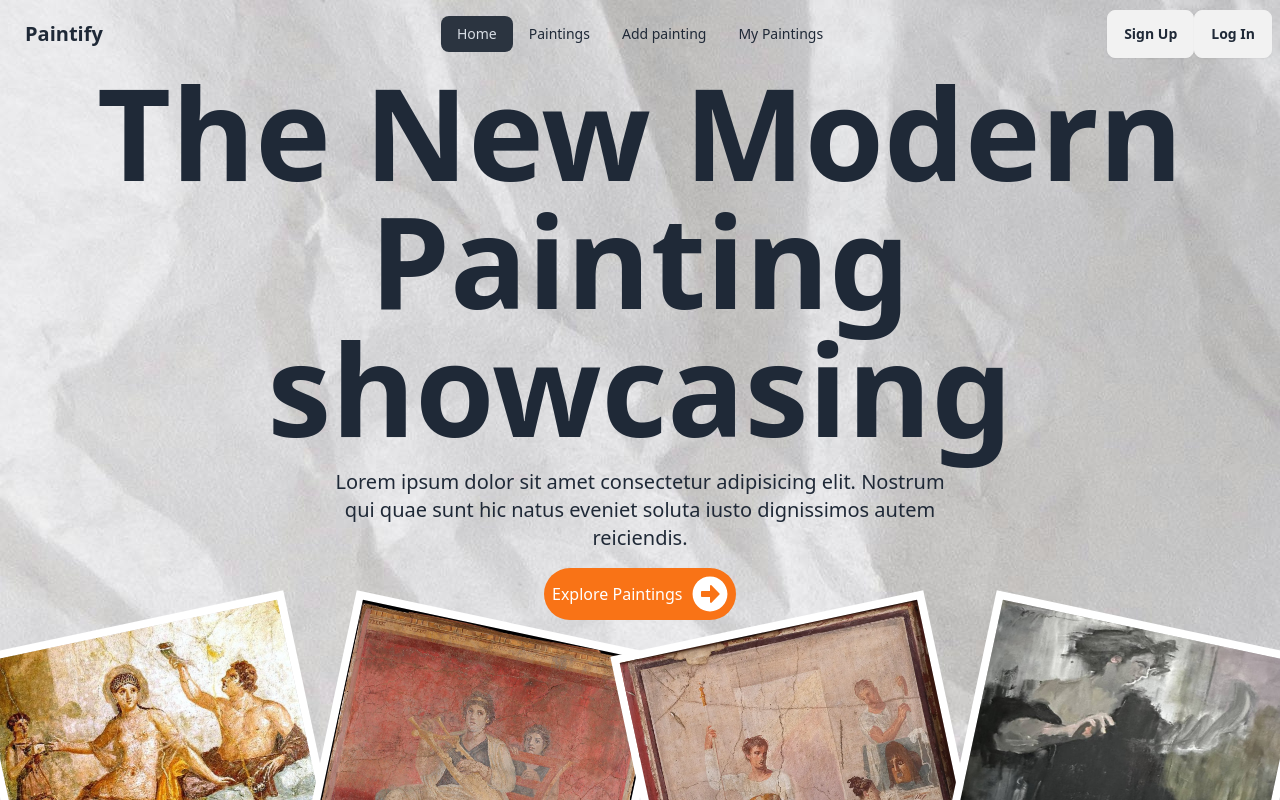
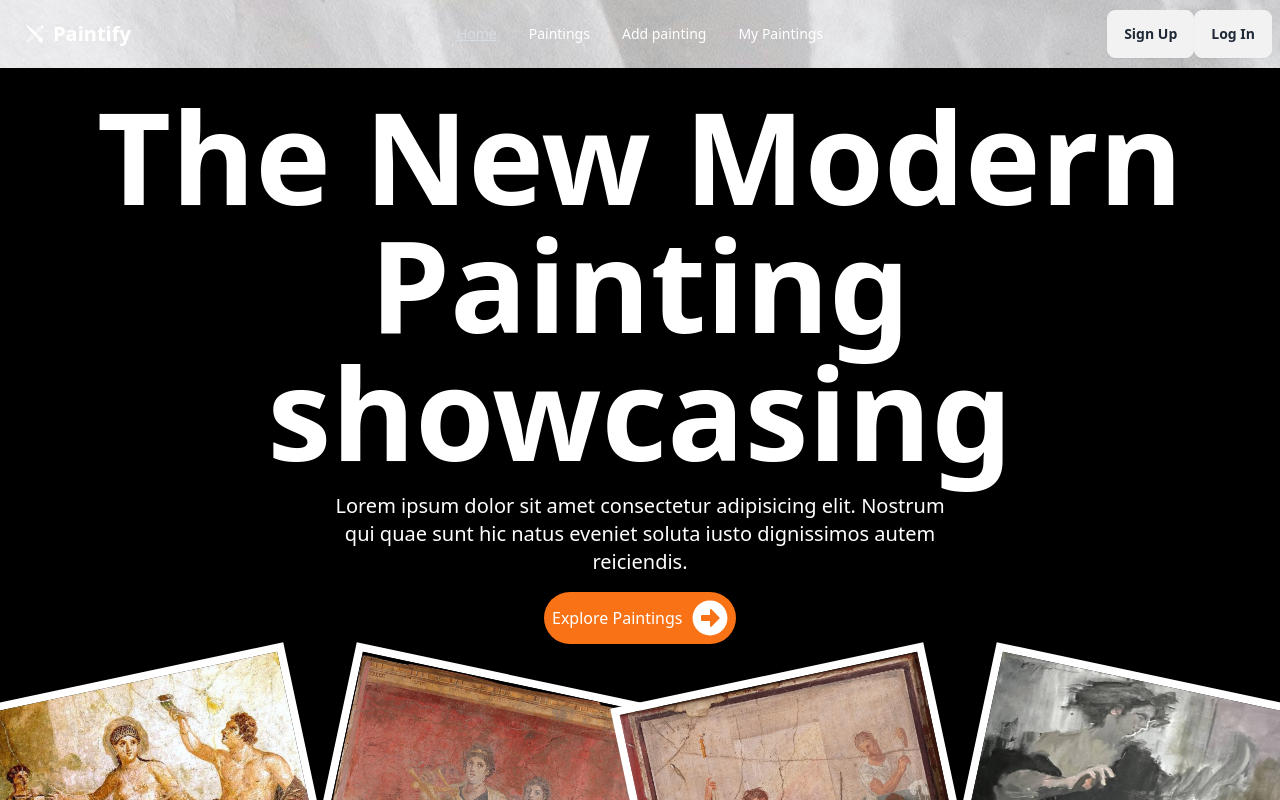
Before and after one commit to Saidur-shemanto/Art-n-Craft-client, a React (Vite) app: page / in a window 1280 px wide. Shown: the top 800 px of the page. Built offline with nearby package versions, Linux system fonts and the light colour scheme; no server answers.

Commit message:
did a bit homepage designing

```diff
--- a/src/components/home/Banner.jsx
+++ b/src/components/home/Banner.jsx
@@ -3,9 +3,9 @@ import Button from '../reused/Button';
 
 const Banner = () => {
     return (
-        <div className='text-center'>
-            <p className='text-9xl font-extrabold mb-4'>The New Modern Painting showcasing</p>
-            <p className='mb-4 text-xl font-medium w-1/2 mx-auto'>Lorem ipsum dolor sit amet consectetur adipisicing elit. Nostrum qui quae sunt hic natus eveniet soluta iusto dignissimos autem reiciendis.</p>
+        <div className='text-center  mx-auto container pt-6'>
+            <p className='text-9xl font-extrabold mb-4 text-white'>The New Modern Painting showcasing</p>
+            <p className='mb-4 text-xl font-medium w-1/2 mx-auto text-white'>Lorem ipsum dolor sit amet consectetur adipisicing elit. Nostrum qui quae sunt hic natus eveniet soluta iusto dignissimos autem reiciendis.</p>
             <div className='w-48 mx-auto'><Button text='Explore Paintings'></Button></div>
 
         </div>
--- a/src/components/home/HomePage.jsx
+++ b/src/components/home/HomePage.jsx
@@ -2,12 +2,18 @@ import React from 'react';
 import Banner from './Banner';
 import ImageBanner from './ImageBanner';
 import TextSection from './TextSection';
+import bgImage from '../../assets/New Project.png'
 
 const HomePage = () => {
     return (
         <div>
-            <Banner></Banner>
-            <ImageBanner></ImageBanner>
+            <div style={{ backgroundImage: `url(${bgImage})` }}
+                className='bg-no-repeat bg-cover bg-center w-full' >
+                <Banner></Banner>
+                <ImageBanner></ImageBanner>
+
+            </div>
+
             <TextSection></TextSection>
 
         </div>
--- a/src/components/home/ImageBanner.jsx
+++ b/src/components/home/ImageBanner.jsx
@@ -6,7 +6,7 @@ import rome4 from '../../assets/Rome4.png'
 
 const ImageBanner = () => {
     return (
-        <div className='flex'>
+        <div className='flex  mx-auto container pt-7'>
             <img className='w-1/4 aspect-square -rotate-12 border-8 border-white' src={rome1} alt="" />
             <img className='w-1/4 aspect-square rotate-12 border-8 border-white' src={rome2} alt="" />
             <img className='w-1/4 aspect-square -rotate-12 border-8 border-white' src={rome3} alt="" />
--- a/src/components/home/TextSection.jsx
+++ b/src/components/home/TextSection.jsx
@@ -3,7 +3,7 @@ import Button from '../reused/Button';
 
 const TextSection = () => {
     return (
-        <div className='flex justify-center items-center mt-20'>
+        <div className='flex justify-center items-center mt-40 container mx-auto'>
             <div className='text-7xl font-extrabold'>Explore Together About Arts</div>
             <div className='space-y-4'>
                 <p>Lorem, ipsum dolor sit amet consectetur adipisicing elit. Laboriosam optio rem sapiente corporis mollitia? Quae recusandae quis quisquam laudantium tempora.</p>
--- a/src/components/shared/header/Navbar.jsx
+++ b/src/components/shared/header/Navbar.jsx
@@ -1,16 +1,17 @@
 import React, { useContext } from 'react';
 import { Link, NavLink } from 'react-router-dom';
 import { AuthContext } from '../../../authentication/AuthProvider';
+import { GiPencilBrush } from "react-icons/gi";
 
 const Navbar = () => {
     const { user, logout } = useContext(AuthContext)
     console.log(user)
 
     const navlist = <>
-        <li><NavLink to='/'>Home</NavLink></li>
-        <li> <NavLink to='/art-and-crafts'>Paintings</NavLink></li>
-        <li> <NavLink to='/add-anc'>Add painting</NavLink></li>
-        <li><NavLink to={`/myAnC/${user?.uid}`}>My Paintings</NavLink></li>
+        <li><NavLink to='/' className='text-white navlist'>Home</NavLink></li>
+        <li> <NavLink to='/art-and-crafts' className='text-white navlist'>Paintings</NavLink></li>
+        <li> <NavLink to='/add-anc' className='text-white navlist'>Add painting</NavLink></li>
+        <li><NavLink to={`/myAnC/${user?.uid}`} className='text-white navlist'>My Paintings</NavLink></li>
     </>
     const handleLogOut = () => [
         logout()
@@ -18,7 +19,8 @@ const Navbar = () => {
             .then()
     ]
     return (
-        <div className="navbar bg-transparent">
+        <div className='bg-transparent'>
+            <div className="navbar bg-transparent container mx-auto">
                 <div className="navbar-start">
                     <div className="dropdown">
                         <div tabIndex={0} role="button" className="btn btn-ghost lg:hidden">
@@ -42,7 +44,7 @@ const Navbar = () => {
 
                         </ul>
                     </div>
-                <Link to='/' className="btn btn-ghost text-xl">Paintify</Link>
+                    <Link to='/' className="btn btn-ghost text-xl text-white"><GiPencilBrush />Paintify</Link>
                 </div>
                 <div className="navbar-center hidden lg:flex">
                     <ul className="menu menu-horizontal px-1">
@@ -51,7 +53,7 @@ const Navbar = () => {
                     </ul>
                 </div>
                 {user ?
-                <div className="navbar-end">
+                    <div className="navbar-end gap-2">
                         <div className="avatar">
                             <div className="w-10 rounded-full">
                                 <img
@@ -59,8 +61,8 @@ const Navbar = () => {
                                     src={user.photoURL} />
                             </div>
                         </div>
-                    <p>{user.displayName}</p>
-                    <button className='btn bg-black' onClick={handleLogOut}>logout</button>
+                        <p className='text-white font-medium text-lg'>{user.displayName}</p>
+                        <button className='btn bg-white ' onClick={handleLogOut}>logout</button>
                     </div> :
                     <div className="navbar-end">
                         <Link to='/signup' className="btn">Sign Up</Link>
@@ -70,6 +72,7 @@ const Navbar = () => {
 
 
             </div>
+        </div>
     );
 };
 
--- a/src/index.css
+++ b/src/index.css
@@ -5,3 +5,14 @@
 body {
     background-image: url('../src/assets/bg.jpg');
 }
+
+.navlist:hover {
+    text-decoration: underline;
+
+}
+
+.navlist.active {
+    text-decoration: underline;
+    background-color: transparent !important;
+
+}
--- a/src/layout/Root.jsx
+++ b/src/layout/Root.jsx
@@ -6,7 +6,7 @@ import Footer from '../components/shared/footer/Footer';
 const Root = () => {
     return (
         <div>
-            <div className=' mx-auto container'>
+            <div>
                 <Navbar></Navbar>
                 <div className='min-h-[75vh]'>
                     <Outlet></Outlet>
```
Also changed, not shown: src/assets/New Project.png (added). Lines whose indentation alone changed are shown as unchanged.
